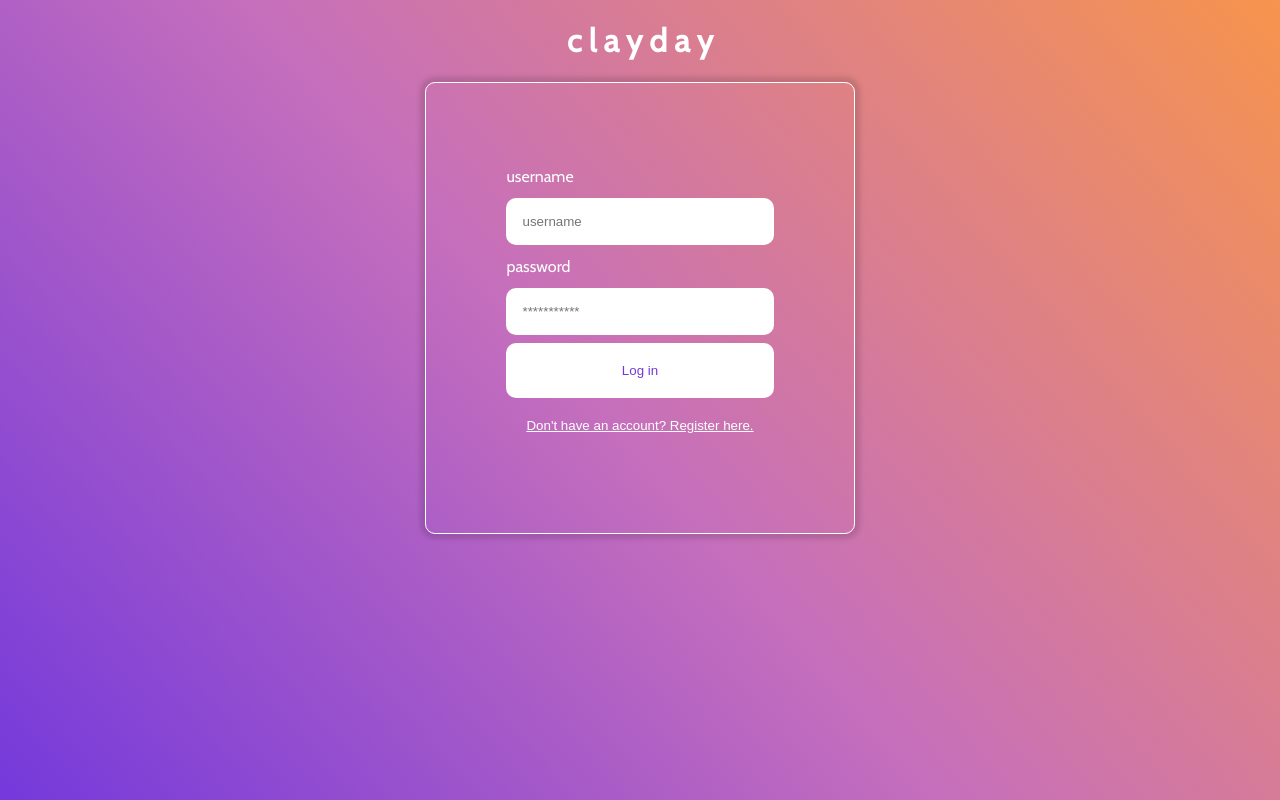
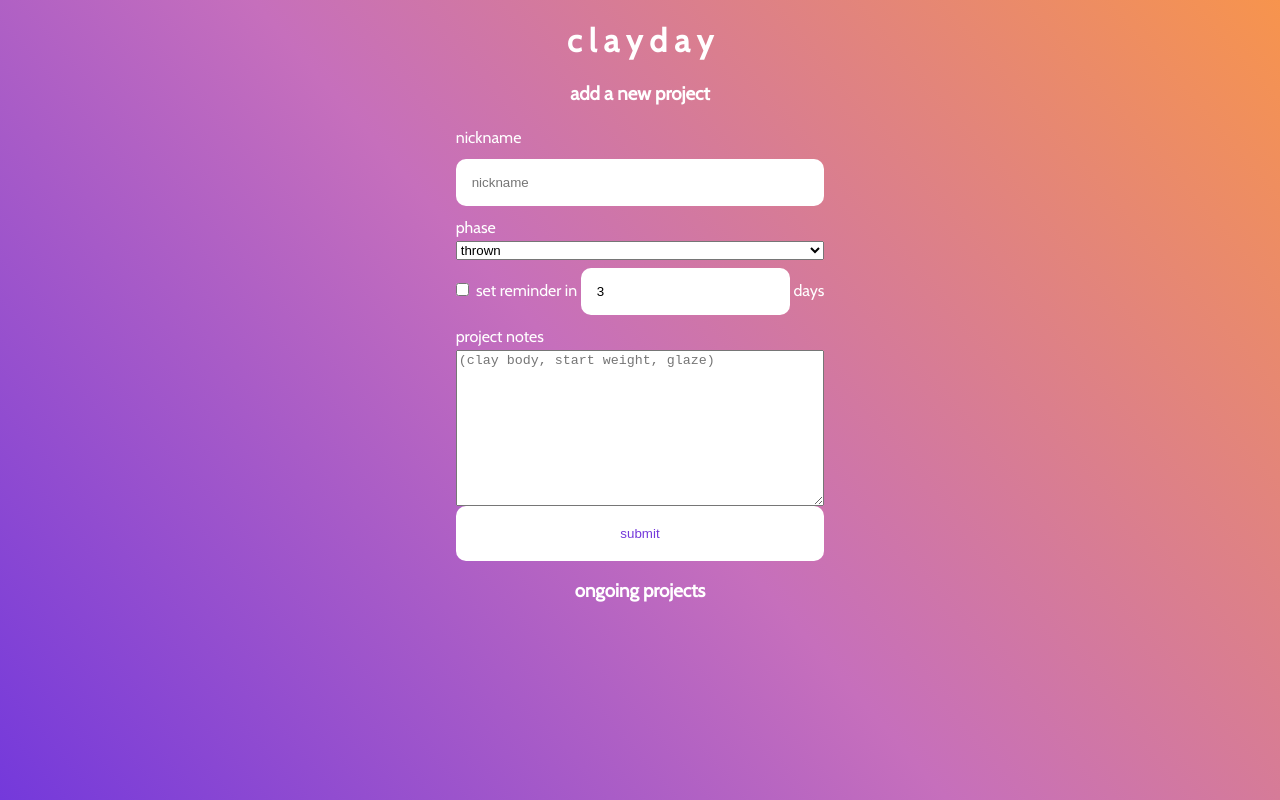
Before and after one commit to jennyouk/clayday, a React app: page / in a window 1280 px wide. Built offline with nearby package versions, Linux system fonts and the light colour scheme.

Commit message:
some progress on new project form

```diff
--- a/src/components/App.js
+++ b/src/components/App.js
@@ -18,7 +18,7 @@ import { HomeContainer } from './HomeContainer.jsx';
 import '../scss/application.scss';
 
 const App = () => {
-  const [loggedIn, setLoggedIn] = useState(false);
+  const [loggedIn, setLoggedIn] = useState(true); //switch to false after debug
 
   const login = (bool) => {
     setLoggedIn(bool);
--- a/src/components/HomeContainer.jsx
+++ b/src/components/HomeContainer.jsx
@@ -8,8 +8,8 @@ export const HomeContainer = (props) => {
   return (
     <div className='HomeContainer'>
       <h1>c l a y d a y</h1>
-      <h3>welcome!</h3>
-      <Reminders />
+      {/* <h3>welcome!</h3> */}
+      {/* <Reminders /> */}
       <NewProj />
       <Ongoing />
     </div>
--- a/src/components/NewProj.jsx
+++ b/src/components/NewProj.jsx
@@ -1,15 +1,91 @@
 import React, { useState } from 'react';
 
 export const NewProj = (props) => {
-//   const [currentForm, setCurrentForm] = useState('login');
+  const [nickname, setNickname] = useState('');
+  const [phase, setPhase] = useState('thrown');
+  const [remind, setRemind] = useState(false);
+  const [days, setDays] = useState(3);
+  const [notes, setNotes] = useState('');
 
-//   const toggleForm = (formName) => {
-//     setCurrentForm(formName);
-//   };
+  const handleSubmit = (e) => {
+    e.preventDefault();
+    let body;
+    if (remind) body = { nickname, phase, remind, days, notes };
+    else body = { nickname, phase, remind, days, notes };
+    console.log(body);
+    fetch('/addProject', {
+      method: 'POST',
+      headers: {
+        'Content-Type': 'Application/JSON',
+      },
+      body: JSON.stringify(body),
+    })
+      .then((res) => res.json())
+      .then((res) => {
+        if (res.added === true) {
+          console.log('project added');
+          // props.login(true);
+        } else {
+          console.log('unsuccessful');
+          // setButtonText('Log in unsuccessful')
+          // props.onFormSwitch('register')
+        }
+      })
+      // .then(() => {
+      //   props.history.push('/');
+      // })
+      .catch((err) => console.log('Project submission error: ', err));
+  };
 
   return (
     <div className='new-proj'>
       <h3>add a new project</h3>
+      <form className='login-form' onSubmit={handleSubmit}>
+        <label htmlFor='nickname'>nickname </label>
+        <input
+          value={nickname}
+          onChange={(e) => setNickname(e.target.value)}
+          type='nickname'
+          placeholder='nickname'
+          id='nickname'
+          name='nickname'
+        />
+
+        <label htmlFor='phase'>phase </label>
+        <select id='phase' name='phase'>
+          <option value='thrown'>thrown</option>
+          <option value='trimmed'>trimmed</option>
+          <option value='bisqued'>bisqued</option>
+          <option value='glazed'>glazed</option>
+          <option value='fired'>fired</option>
+        </select>
+
+        <div>
+          <input type='checkbox' id='remind' name='remind' value={remind} /> {' '}
+          <label for='remind'>set reminder in </label>
+          <input
+            value={days}
+            //   onChange={(e) => setNickname(e.target.value)}
+            type='days'
+            placeholder='3'
+            id='days'
+            name='days'
+          />
+          <label for='days'> days </label>
+        </div>
+
+        <label htmlFor='notes'>project notes </label>
+        <textarea
+          name='notes'
+          rows='10'
+          cols='30'
+          placeholder='(clay body, start weight, glaze)'
+        >
+          {notes}
+        </textarea>
+
+        <button>submit</button>
+      </form>
       {}
     </div>
   );
--- a/src/scss/application.scss
+++ b/src/scss/application.scss
@@ -22,6 +22,8 @@ body {
   display: flex;
   flex-direction: column;
 }
+
+
 
 @media screen and (min-width: 600px) {
   .auth-form-container {
--- a/src/scss/home.scss
+++ b/src/scss/home.scss
@@ -1,9 +1,9 @@
-@import url('https://fonts.googleapis.com/css2?family=Cabin&display=swap');
+// @import url('https://fonts.googleapis.com/css2?family=Cabin&display=swap');
 
-body {
-  margin: 0;
-  font-family: 'Cabin', sans-serif;
-}
+// body {
+//   margin: 0;
+//   font-family: 'Cabin', sans-serif;
+// }
 // .App {
 //   text-align: center;
 //   display: flex;
@@ -21,15 +21,30 @@ body {
 //   flex-direction: column;
 // }
 
-@media screen and (min-width: 600px) {
-  .Reminders {
-    padding: 5rem;
-    border: 1px solid white;
-    border-radius: 10px;
-    margin: 0.5rem;
-    box-shadow: 0px 0px 5px 5px rgba(0, 0, 0, 0.13);
-  }
+.HomeContainer {
+  width: 80%;
+  // text-align: center;
+  display: flex;
+  min-height: 100vh;
+  align-items: start;
+  justify-content: flex-start;
+  flex-direction: column;
 }
+
+.new-project-form {
+  display: flex;
+  flex-direction: column;
+}
+
+// @media screen and (min-width: 600px) {
+//   .reminders {
+//     padding: 5rem;
+//     border: 1px solid white;
+//     border-radius: 10px;
+//     margin: 0.5rem;
+//     box-shadow: 0px 0px 5px 5px rgba(0, 0, 0, 0.13);
+//   }
+// }
 
 // label {
 //   text-align: left;
```
